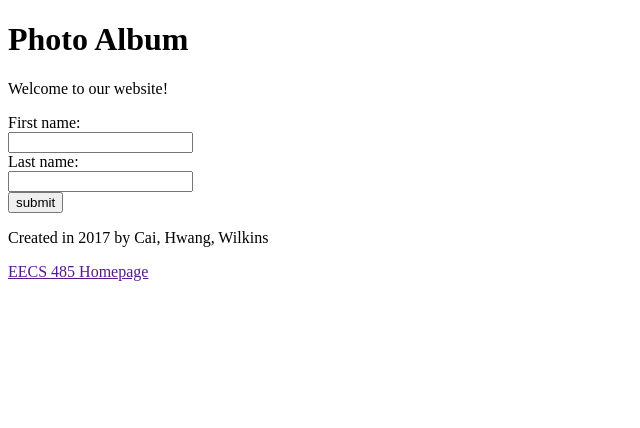
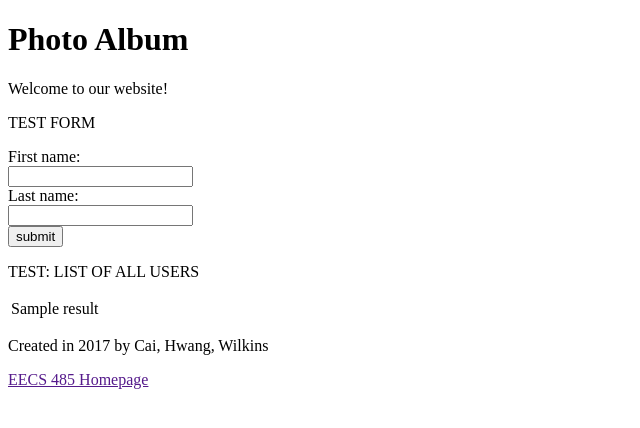
Before and after one commit to krinsang/485p1, a Python web app: template templates/index.html in a window 1280 px wide. Shown: the top 428 px of the page, without its empty margins (0-640 px from the left). Run offline with Jinja, Linux system fonts and the light colour scheme; the template is opened without the code that fills it: most values are stand-ins (such as "Sample title", 1, 10 or a date in 2020).

Commit message:
Updated to link to MySQL

```diff
--- a/templates/index.html
+++ b/templates/index.html
@@ -1,7 +1,7 @@
 <!DOCTYPE html>
 <html>
 	<head>
-		<title> Website </title>
+		<title> Project 1 Website </title>
 
 		<meta charset = "UTF-8">
 		<meta name="description" content="Photo album editing">
@@ -13,6 +13,7 @@
 		<h1> Photo Album </h1>
 		<p> Welcome to our website! </p>
 
+		<p> TEST FORM </p>
 		<! Use GET to not make changes, POST for editing/adding content>
 		<form method = "post">
 			First name:<br>
@@ -21,6 +22,15 @@
 			<input type ="text" name = "lastname"><br>
 			<input type="submit" value = "submit"><br>
 		</form>
+
+		<p> TEST: LIST OF ALL USERS </p>
+
+		<table>
+			{% for result in lst %}
+			<tr><td> {{ result }} </td></tr>
+			{% endfor %}
+		</table>
+
 	</body>
 
 	<footer>
```
